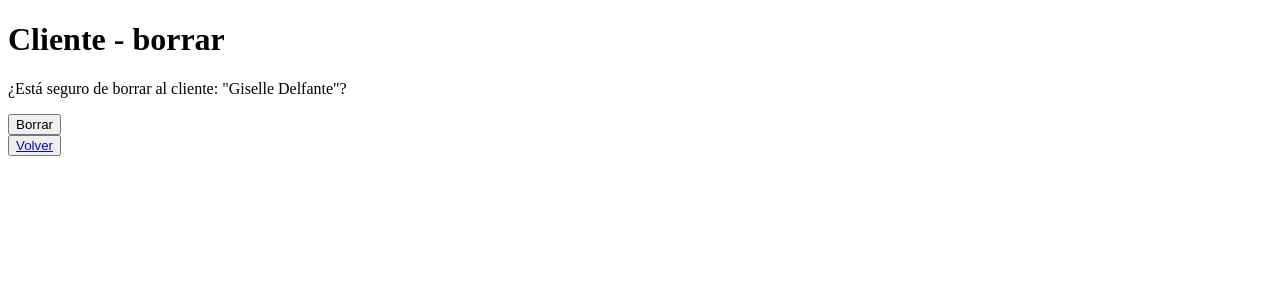
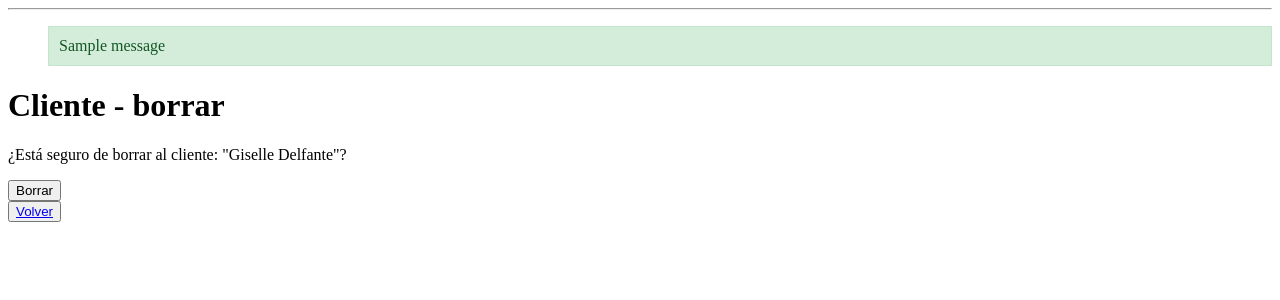
Before and after one commit to ivancho15/practica_servicios, a Django app: page /clientes/delete/3/ in a window 1280 px wide. Shown: the part 86-386 px from the top of the page. Run offline with Django 5.2, Linux system fonts and the light colour scheme; data comes from the database, SQL or seed files in the repository; both versions use the stored data as it was after the commit; one stand-in notice (Sample message) is shown.

Commit message:
manejo de errores

```diff
--- a/src/practica_servicios/templates/practica_servicios/base.html
+++ b/src/practica_servicios/templates/practica_servicios/base.html
@@ -15,6 +15,21 @@
             <a href="{% url 'practica_servicios:pedidos' %}">📦 Pedidos</a>
         </nav>
 
+        <hr>
+
+    {% if messages %}
+        <ul class="messages">
+            {% for message in messages %}
+                <li style="padding: 10px; margin-bottom: 10px; list-style: none;
+                           background-color: {% if message.tags == 'error' %}#f8d7da{% else %}#d4edda{% endif %};
+                           color: {% if message.tags == 'error' %}#721c24{% else %}#155724{% endif %};
+                           border: 1px solid {% if message.tags == 'error' %}#f5c6cb{% else %}#c3e6cb{% endif %};">
+                    {{ message }}
+                </li>
+            {% endfor %}
+        </ul>
+    {% endif %}
+
         <main>
             {% block contenido %}
             {% endblock contenido %}
--- a/src/practica_servicios/views/cliente.py
+++ b/src/practica_servicios/views/cliente.py
@@ -2,6 +2,9 @@ from django.views.generic import ListView, DetailView, DeleteView, CreateView, U
 from practica_servicios.models import Cliente
 from django.urls import reverse_lazy
 from practica_servicios.forms import ClienteForm
+from django.db.models import ProtectedError
+from django.shortcuts import redirect
+from django.contrib import messages
 
 
 # def clientes(request):
@@ -22,6 +25,13 @@ class ClienteDelete(DeleteView):
     context_object_name = 'cliente'
     success_url = reverse_lazy('practica_servicios:cliente_list')
 
+    def post(self, request, *args, **kwargs):
+        try:
+            return self.delete(request, *args, **kwargs)
+        except ProtectedError:
+            messages.error(request, "No se puede eliminar este cliente porque tiene pedidos asociados. Elimine primero los pedidos.")
+            return redirect('practica_servicios:cliente_list')
+
 class ClienteCreate(CreateView):
     model= Cliente
     form_class  = ClienteForm
```
Also changed, not shown: src/practica_servicios/forms.py (+18 -0 lines), src/practica_servicios/views/servicio.py (+10 -0 lines), src/db.sqlite3.
